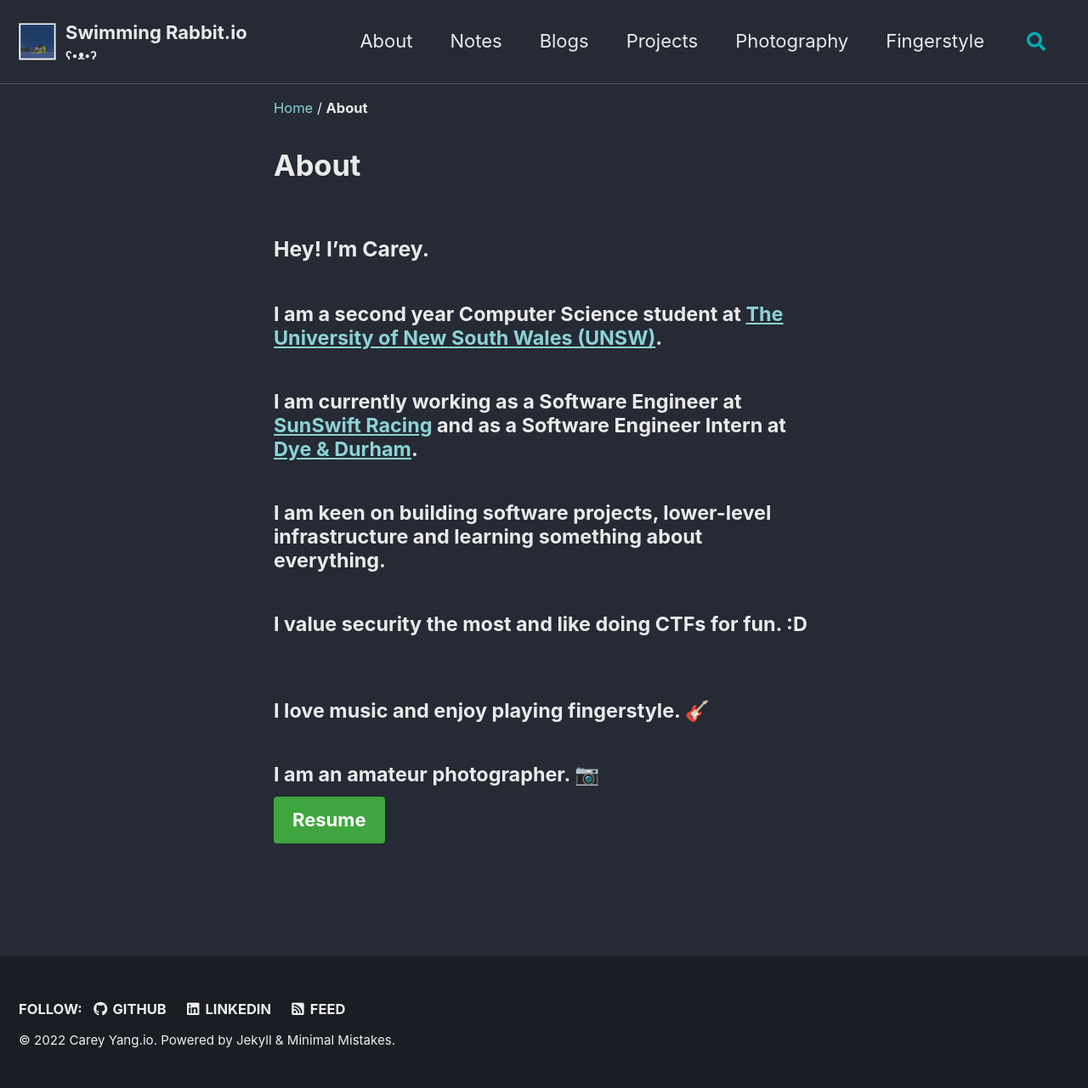
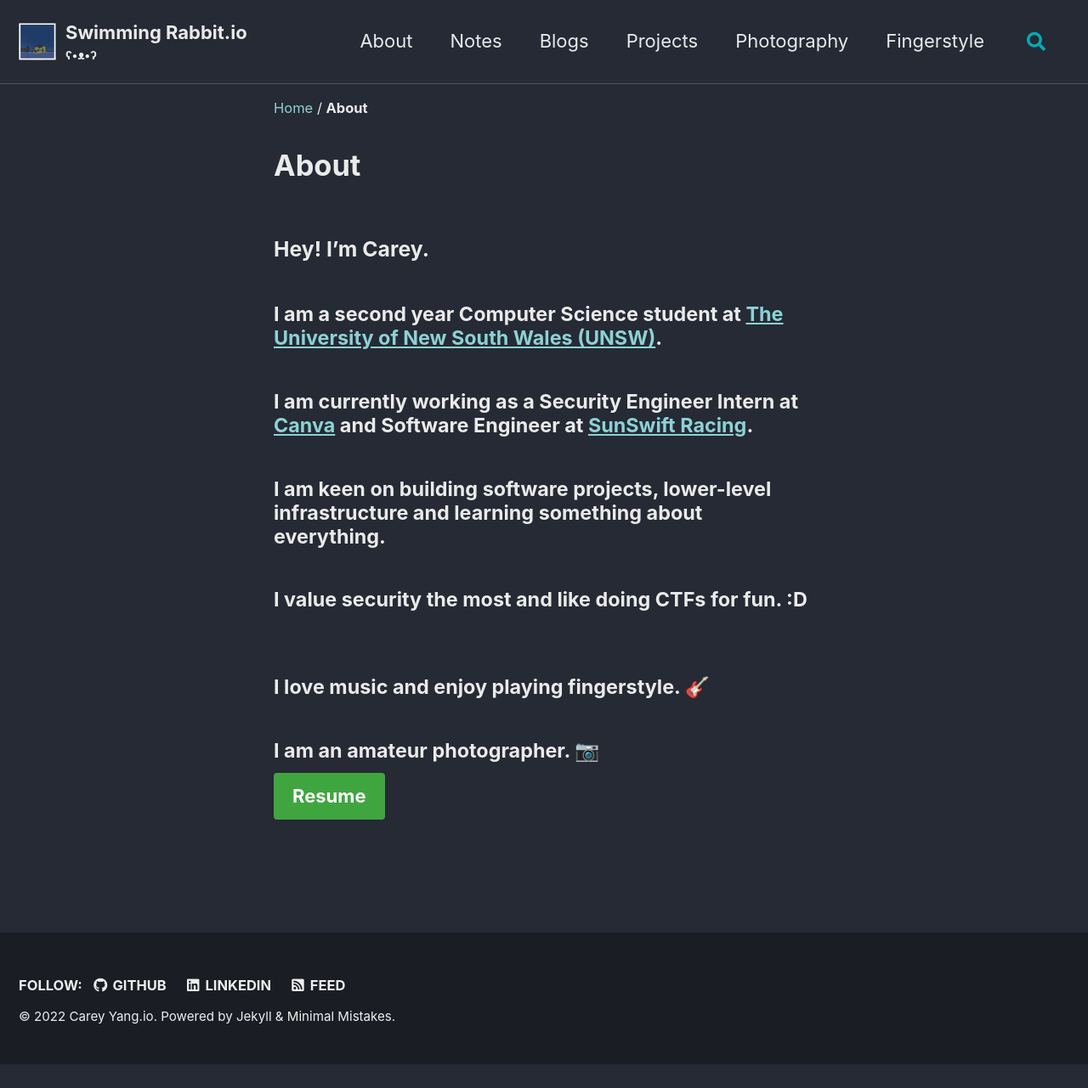
Before and after one commit to Justcarey13/Justcarey13.github.io, a Jekyll site: the page built from _pages/About.md, in a window 1280 px wide. Shown: the whole page at 85% size. Built offline with Jekyll 4.4.1, drawn with Linux system fonts in a browser that asks for light colours; cached includes are drawn as plain includes; nearby versions of some CDN libraries; after the commit the page ends 1253 px from its top, so only the background shows below that.

Commit message:
change about

```diff
--- a/_pages/About.md
+++ b/_pages/About.md
@@ -9,7 +9,7 @@
 
 #### I am a second year Computer Science student at [The University of New South Wales (UNSW)](https://www.unsw.edu.au/).
 
-#### I am currently working as a Software Engineer at [SunSwift Racing](https://www.sunswift.com/) and as a Software Engineer Intern at [Dye & Durham](https://dyedurham.com.au/).
+#### I am currently working as a Security Engineer Intern at [Canva](https://www.canva.com/) and Software Engineer at [SunSwift Racing](https://www.sunswift.com/).
 
 #### I am keen on building software projects, lower-level infrastructure and learning something about everything.
 
```
